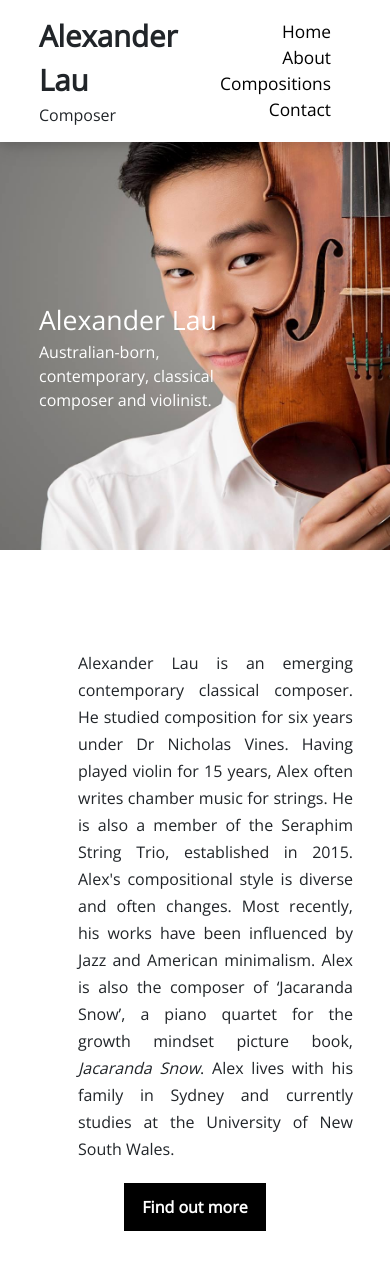
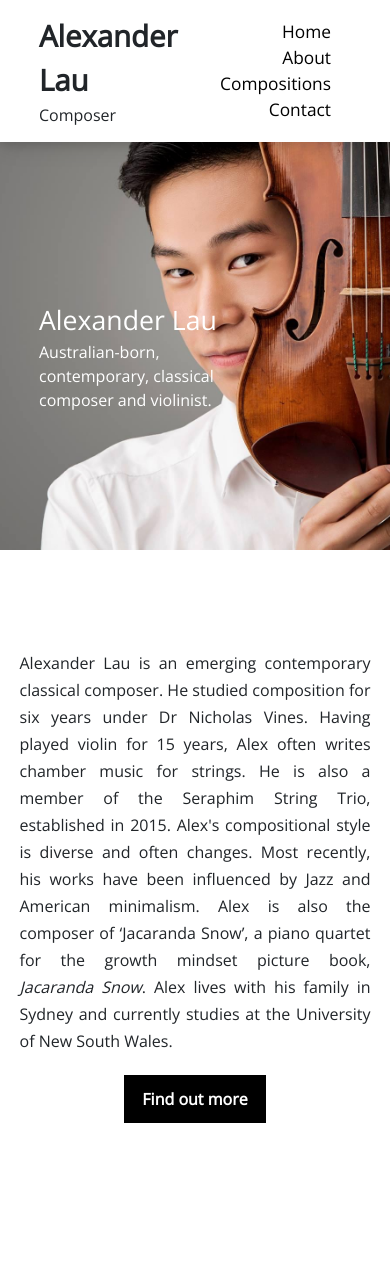
Before and after one commit to alexanderlau203/alexanderl-lau-composer, a React (Create React App) app: page / in a window 390 px wide. Shown: the top 1270 px of the page. Built offline with nearby package versions, Linux system fonts and the light colour scheme.

Commit message:
Fixed some margins in mobile display

```diff
--- a/src/pages/Compositions.jsx
+++ b/src/pages/Compositions.jsx
@@ -27,6 +27,10 @@ const Body = styled.div`
     text-align: center;
     margin: 20px 0px;
   }
+
+  @media (max-width: 450px) {
+    padding: 150px 5% 100px 5%
+  }
 `
 
 const Gallery = styled.div`
@@ -48,6 +52,8 @@ const Row = styled.div`
     & {
       flex-direction: column;
       align-items: center;
+      width: 100%;
+      background-color: pink;
     }
   }
 `
--- a/src/pages/Home.jsx
+++ b/src/pages/Home.jsx
@@ -36,20 +36,20 @@ const BodyWrapper = styled.div`
     margin: auto;
     margin-top: 100px;
   }
+
+  @media (max-width: 500px) {
+    & {
+      width: 90%;
+      align-items: center;
+      margin: 100px auto;
+    }
+  }
 `
 
 const BodyText = styled.p`
-  & {
-    margin: auto;
-    text-align: justify;
-    line-height: 27px;
-  }
-
-  @media (max-width: 500px) {
-    & {
-      width: 275px;
-    }
-  }
+  margin: auto;
+  text-align: justify;
+  line-height: 27px;
 `
 
 const MoreInfoButton = styled(PrimaryButton)`
```
